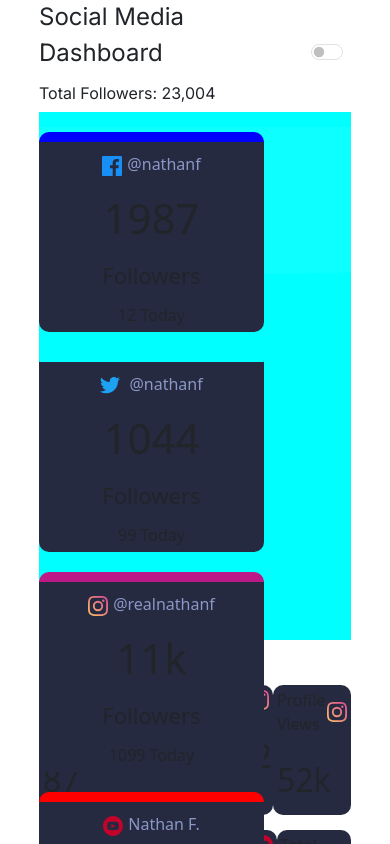
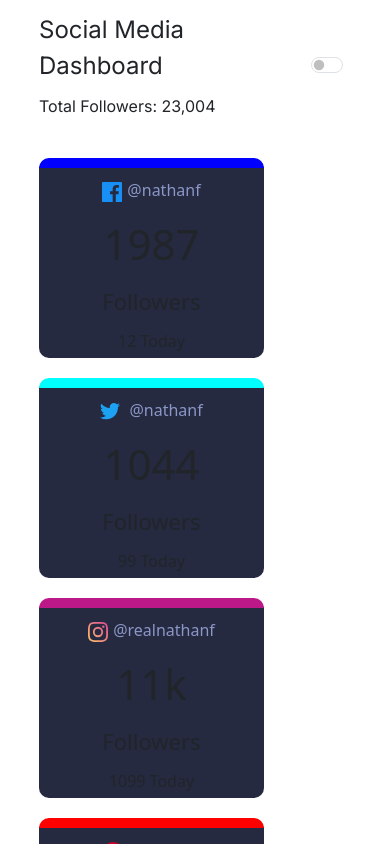
Before and after one commit to denizsecmen/Social-media-dashboard-with-theme-switcher, a Next.js app: page / in a window 390 px wide. Shown: the top 844 px of the page. Built offline with nearby package versions, Linux system fonts and the light colour scheme.

Commit message:
Responsive problems solved.

```diff
--- a/src/app/page.module.css
+++ b/src/app/page.module.css
@@ -1,7 +1,7 @@
 .main{
   position: absolute;
   width: 100vw;
-  height: 100vh;
+  min-height: 100vh;
   display: flex;
   flex-direction: column;
   align-items: center;
--- a/src/app/small-graphs/smGraphs.module.css
+++ b/src/app/small-graphs/smGraphs.module.css
@@ -4,8 +4,6 @@
   display: flex;
   justify-content: space-between;
   flex-wrap: wrap;
-  height: auto!important;
-  background-color: aqua;
 }
 .main > div{
   width: 225px;
--- a/src/app/tiny-graph/tiny-graph.module.css
+++ b/src/app/tiny-graph/tiny-graph.module.css
@@ -1,13 +1,15 @@
 .main{
-  min-height: 30px;
+  min-height: 200px;
   width: 80%;
   margin-top: 30px;
-  position: relative;
+  display: flex;
+  flex-direction: column;
+  justify-content: center;
 }
 .row{
   display: flex;
   justify-content: space-between;
-  margin-top: 15px;
+  flex-wrap: wrap;
 }
 .box{
   width: 200px;
@@ -18,6 +20,7 @@
   flex-direction: column;
   align-items: center;
   padding-top: 1%;
+  margin-top: 10px;
 }
 .box .title{
   display: flex;
```
